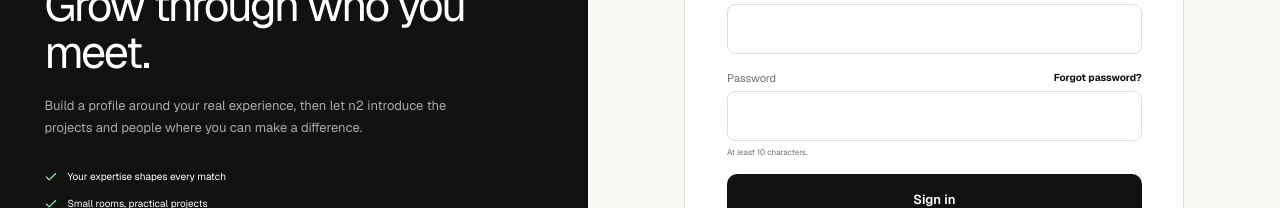
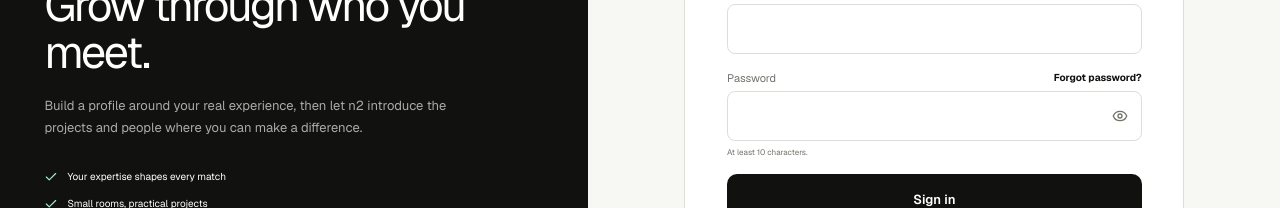
Before and after one commit to Only1Antz89/nice2network, a Next.js app: page /signin in a window 1280 px wide. Shown: the part 343-551 px from the top of the page. Built offline with nearby package versions, Linux system fonts and the light colour scheme.

Commit message:
Add password visibility controls

```diff
--- a/app/signin/page.tsx
+++ b/app/signin/page.tsx
@@ -6,6 +6,7 @@ import { signIn } from "next-auth/react";
 import Link from "next/link";
 import { useSearchParams } from "next/navigation";
 import { ArrowRight, Check, Mail } from "lucide-react";
+import PasswordInput from "@/components/password-input";
 
 function SignInContent() {
   const searchParams=useSearchParams();
@@ -45,7 +46,7 @@ function SignInContent() {
         <form onSubmit={submit}>
           {mode==="register"&&<><div className="signup-grid"><label>Title<select name="title" defaultValue="Ms" required><option>Mr</option><option>Ms</option><option>Mrs</option><option>Miss</option><option>Mx</option><option>Dr</option><option>Prof</option></select></label><label>Date of birth<input name="dateOfBirth" type="date" max={new Date(new Date().setFullYear(new Date().getFullYear()-16)).toISOString().slice(0,10)} required/></label><label>First name<input name="firstName" autoComplete="given-name" required minLength={2}/></label><label>Surname<input name="lastName" autoComplete="family-name" required minLength={2}/></label></div><label className="photo-field">Profile photo <small>Optional — n2 is your default.</small><span className="photo-picker">{photo?<img src={photo} alt="Profile preview"/>:<span className="default-photo-preview">n2</span>}<span><strong>{photo?"Photo ready":"Use n2 or choose a photo"}</strong><small>JPG, PNG or WebP · up to 500 KB</small></span><input aria-label="Profile photo" type="file" accept="image/jpeg,image/png,image/webp" onChange={event=>choosePhoto(event.target.files?.[0])}/></span></label></>}
           <label>Email<input name="email" type="email" autoComplete="email" required/></label>
-          <label>Password{mode==="signin"&&<Link className="forgot-link" href="/forgot-password">Forgot password?</Link>}<input name="password" type="password" autoComplete={mode==="signin"?"current-password":"new-password"} required minLength={10}/><small>At least 10 characters.</small></label>
+          <label htmlFor="auth-password">Password{mode==="signin"&&<Link className="forgot-link" href="/forgot-password">Forgot password?</Link>}<PasswordInput id="auth-password" name="password" autoComplete={mode==="signin"?"current-password":"new-password"} required minLength={10}/><small>At least 10 characters.</small></label>
           {error&&<p className="form-error">{error}</p>}
           <button className="primary-button wide" disabled={busy}>{busy?"One moment…":mode==="signin"?"Sign in":<>Create account <ArrowRight size={16}/></>}</button>
         </form>
--- /dev/null
+++ b/components/password-input.tsx
@@ -0,0 +1,23 @@
+"use client";
+
+import { Eye, EyeOff } from "lucide-react";
+import { useState } from "react";
+
+type PasswordInputProps = {
+  id: string;
+  name: string;
+  autoComplete: "current-password" | "new-password";
+  minLength?: number;
+  required?: boolean;
+};
+
+export default function PasswordInput({ id, name, autoComplete, minLength, required }: PasswordInputProps) {
+  const [visible, setVisible] = useState(false);
+
+  return <span className="password-field">
+    <input id={id} name={name} type={visible ? "text" : "password"} autoComplete={autoComplete} minLength={minLength} required={required}/>
+    <button type="button" aria-label={visible ? "Hide password" : "Show password"} aria-pressed={visible} title={visible ? "Hide password" : "Show password"} onClick={()=>setVisible(current=>!current)}>
+      {visible ? <EyeOff aria-hidden="true"/> : <Eye aria-hidden="true"/>}
+    </button>
+  </span>;
+}
```
Also changed, not shown: app/page.tsx (+2 -1 lines), app/globals.css.
